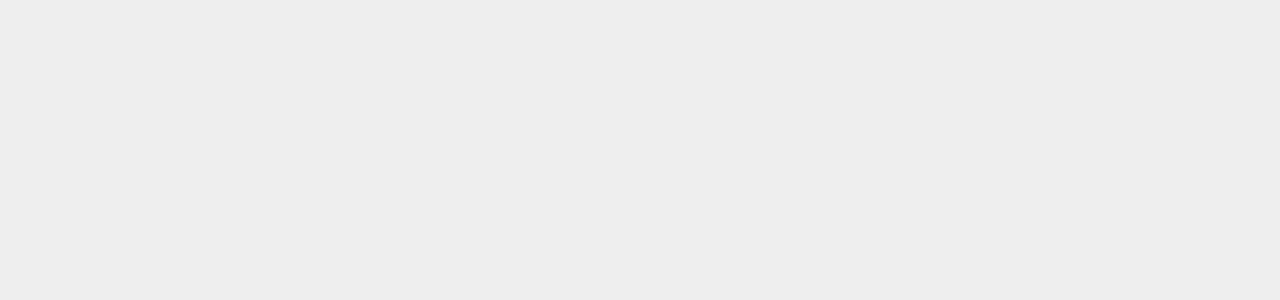
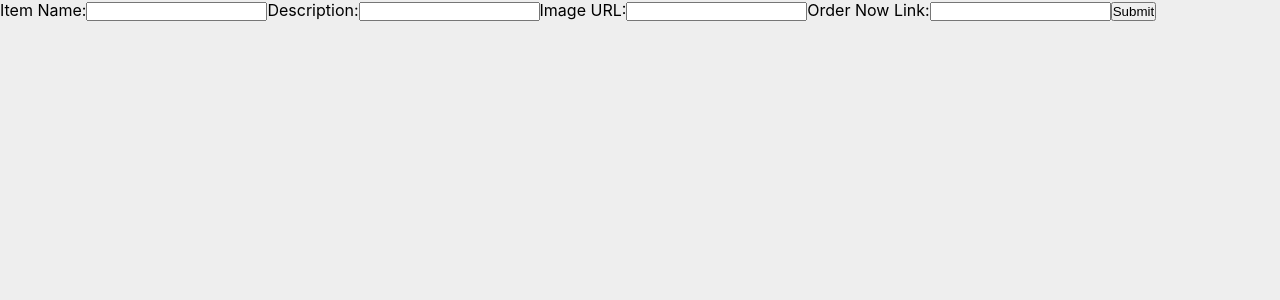
Before and after one commit to anthonycg/eatWithYourEyesFinal, a React (Create React App) app: page /api/posts/new in a window 1280 px wide. Before the commit this address had no page. Shown: the top 300 px of the page. Built offline with nearby package versions, Linux system fonts and the light colour scheme.

Commit message:
create new post completed on frontend and backend

```diff
--- a/src/App.js
+++ b/src/App.js
@@ -9,6 +9,8 @@ import Login from "./components/Login";
 import CompanyRegistration from "./components/CompanyRegistration";
 import Main from "./views/Main";
 import Logout from "./components/Logout";
+import NewPost from "./components/NewPost";
+import AllPosts from "./components/AllPosts";
 
 function App() {
   return (
@@ -20,6 +22,8 @@ function App() {
           <Route element={<Login />} path="/login"></Route>
           <Route element={<Registration />} path="/register"></Route>
           <Route element={<Logout />} path="/logout"></Route>
+          <Route element={<NewPost />} path="/api/posts/new"></Route>
+          {/* <Route element={<AllPosts />} path="/api/posts"></Route> */}
         </Routes>
       </BrowserRouter>
     </div>
--- a/src/components/NewPost.js
+++ b/src/components/NewPost.js
@@ -1,7 +1,53 @@
 import React from "react";
-import useState from "react";
+import {useState} from "react";
 import axios from "axios";
 
 const NewPost = () => {
-    const []
+    const [itemName, setItemName] = useState("");
+    const [description, setDescription] = useState("");
+    const [image_url, setImage_url] = useState("");
+    const [companyWebsite, setCompanyWebsite] = useState("");
+
+    let config = {
+        //added withCredentials to config variable, now i see the cookie in the application tab of inspect!
+        withCredentials: true,
+        headers: {
+        'Content-Type': 'application/json',
+        }
+    }
+
+    const handleNewPost = (e) => {
+        e.preventDefault()
+        axios.post("http://localhost:8000/api/posts/new",
+        {itemName:itemName,
+        description: description,
+        image_url: image_url,
+        companyWebsite: companyWebsite},
+        config)
+        .then((res) => {
+            console.log(res)
+        })
+        .catch((err) => {
+            console.log(err)
+        })
+    }
+
+    return (
+        <div >
+            <form onSubmit={handleNewPost}>
+                <label>Item Name:</label>
+                <input value={itemName} onChange={(e) => setItemName(e.target.value)}></input>
+                <label>Description:</label>
+                <input value={description} onChange={(e) => setDescription(e.target.value)}></input>
+                <label>Image URL:</label>
+                <input value={image_url} onChange={(e) => setImage_url(e.target.value)}></input>
+                <label>Order Now Link:</label>
+                <input value={companyWebsite} onChange={(e) => setCompanyWebsite(e.target.value)}></input>
+                <input type="submit"></input>
+            </form>
+
+        </div>
+    )
 }
+
+export default NewPost;
```
Also changed, not shown: src/components/AllPosts.js (added).
